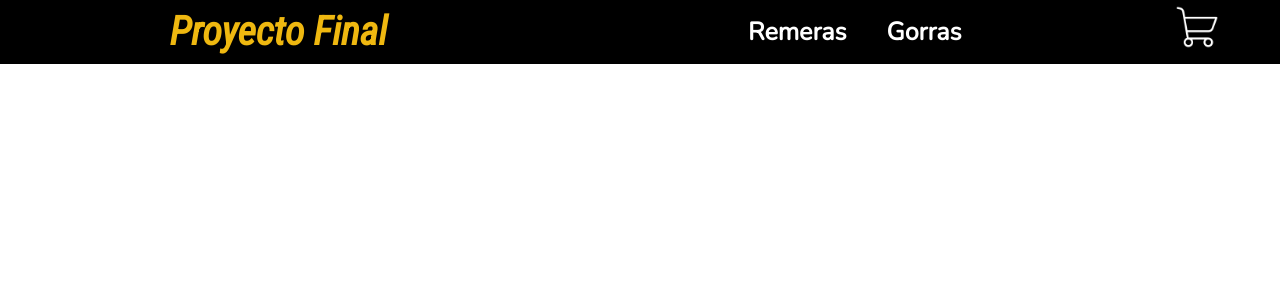
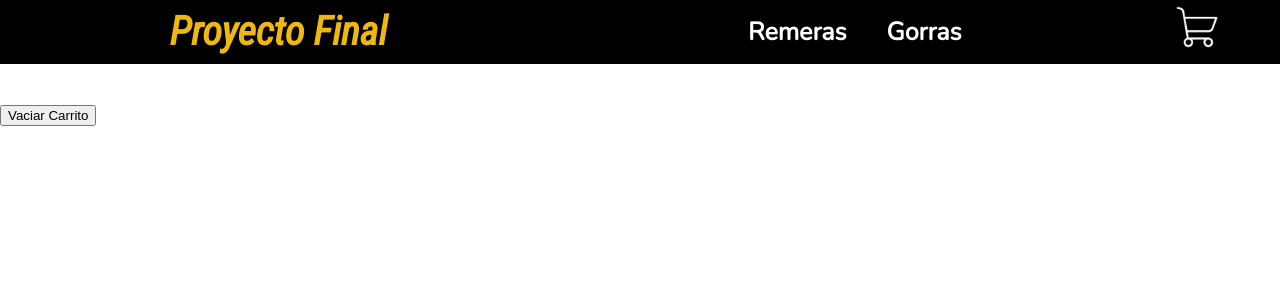
Before and after one commit to leandrowaserman/primerdesafio, a React (Vite) app: page /cart in a window 1280 px wide. Shown: the top 300 px of the page. Built offline with nearby package versions, Linux system fonts and the light colour scheme.

Commit message:
desafio 10

```diff
--- a/src/App.jsx
+++ b/src/App.jsx
@@ -4,17 +4,22 @@ import './App.css'
 import NavBar from './components/Navbar'
 import ItemListContainer from './components/container/ItemListContainer'
 import ItemDetailContainer from './components/container/ItemDetailContainer'
+import Cart from './components/container/Cart'
+import CartContextProvider from './components/context/CartContext'
 
 const App = () =>{
   return(
-    <BrowserRouter>
+    <CartContextProvider>
+      <BrowserRouter>
       <NavBar />
       <Routes>
         <Route exact path="/" element={<ItemListContainer/>}/>
         <Route exact path="/categoria/:idCate" element={<ItemListContainer/>}/>
         <Route exact path="/item/:id" element={<ItemDetailContainer />}/>
+        <Route exact path="/cart" element={<Cart />}></Route>
       </Routes>
-    </BrowserRouter>
+      </BrowserRouter>
+    </CartContextProvider>
   )
 }
 export default App
--- a/src/components/ItemCount.jsx
+++ b/src/components/ItemCount.jsx
@@ -1,6 +1,6 @@
-import React, { useState } from "react";
+import React, { useContext, useState } from "react";
 import { Link } from 'react-router-dom';
-const ItemCount = ({stock, inicial}) => {
+const ItemCount = ({stock, inicial, onAdd}) => {
     const [count, setCount]= useState(inicial)
     const [comprar, setComprar] =useState(true)
     const sumar = () => {
@@ -17,8 +17,8 @@ const ItemCount = ({stock, inicial}) => {
             setCount(count-1)
         }
     }
-    const onAdd = () => {
-        console.log ("Agregaste ", count, " items")
+    function clicker () {
+        onAdd(count)
         setCount(inicial)
         setComprar(false)
     }
@@ -31,7 +31,7 @@ const ItemCount = ({stock, inicial}) => {
                      <p className="numeroContador">{count}</p>
                      <button onClick={sumar} className="botonContador">+</button>
                 </div>
-                <button onClick={onAdd} className="agregarContador ">Agregar al Carrito</button>
+                <button onClick={clicker} className="agregarContador ">Agregar al Carrito</button>
             </div>
             :
             <Link to ="/cart" className='finalizarCompra'> Finalizar la Compra </Link>
--- /dev/null
+++ b/src/components/container/Cart.jsx
@@ -0,0 +1,13 @@
+import { useContext } from "react";
+import { CartContext } from "../context/CartContext";
+
+const Cart = () => {
+    const {cartList, clear, removeItem} = useContext(CartContext)
+    return(
+        <>
+        {cartList.map((item => <div> <h2>{item.categoria}{item.color}</h2> <h3>{item.cantidad}</h3><button onClick={()=>removeItem(item.id)}>X</button></div>))}
+        <button onClick={clear}>Vaciar Carrito</button>
+        </>
+    )
+}
+export default Cart
--- a/src/components/container/ItemDetail.jsx
+++ b/src/components/container/ItemDetail.jsx
@@ -1,6 +1,14 @@
-import React from "react"
+
+import { useContext, useState } from "react"
+import { CartContext } from "../context/CartContext"
 import ItemCount from "../ItemCount"
 const ItemDetail = ({item}) =>  {
+    const {cartList, addItem} = useContext(CartContext)
+    function onAdd (cant){
+        console.log(cant)
+        addItem({...item, cantidad:cant})
+    }
+    console.log(cartList)
     return(
         <div className="detail">
             <div className="imgDetailDiv">
@@ -10,7 +18,7 @@ const ItemDetail = ({item}) =>  {
                 <h2 className="detailTitulo">{item.categoria} {item.color}</h2>
                 <p className="descripcion">{item.descripcion}</p>
                 <p className="stock">Stock disponible: {item.stock}</p>
-                <ItemCount stock={item.stock} inicial={1}/>
+                <ItemCount stock={item.stock} inicial={1} onAdd={onAdd}/>
             </div>
 
         </div>
--- a/src/components/container/ItemDetailContainer.jsx
+++ b/src/components/container/ItemDetailContainer.jsx
@@ -4,16 +4,22 @@ import ItemDetail from "./ItemDetail";
 import getItems from "./services/data";
 const ItemDetailContainer = () =>{
     const [item, setItem] =useState({})
+    const [loading, setLoading]= useState(true)
     const {id} = useParams()
     useEffect(()=>{
         getItems
         .then((res)=>{
             const prod = res.find((i)=>i.id===parseInt(`${id}`));
             setItem(prod)
+            setLoading(false)
+        })
+        .catch((err)=>{
+            console.log(err)
         })
     },[id])
     return(
-        <ItemDetail item={item}/>
+        <>{loading ? <h1>Cargando...</h1> : <ItemDetail item={item}/>}</>
+
     )
 }
 export default ItemDetailContainer
--- /dev/null
+++ b/src/components/context/CartContext.jsx
@@ -0,0 +1,32 @@
+import { createContext, useState} from "react";
+
+export const CartContext = createContext([])
+
+function CartContextProvider({children}){
+    const [cartList, setCartlist] = useState([])
+
+    function addItem (item) {
+        const index = cartList.findIndex(i=>i.id===item.id)
+        if(index>=0){
+            const oldItem = cartList[index].cantidad
+            cartList.splice(index, 1)
+            setCartlist([...cartList, {...item, cantidad: item.cantidad + oldItem}])
+        }
+        else{
+            setCartlist([...cartList, item])
+        }
+    }
+    function clear (){
+        setCartlist([])
+    }
+    function removeItem(item){
+        const index = cartList.filter((i)=>i.id!==item)
+        setCartlist(index)
+    }
+    return(
+        <CartContext.Provider value={{cartList, addItem, clear, removeItem}}>
+            {children}
+        </CartContext.Provider>
+    )
+}
+export default CartContextProvider
```
